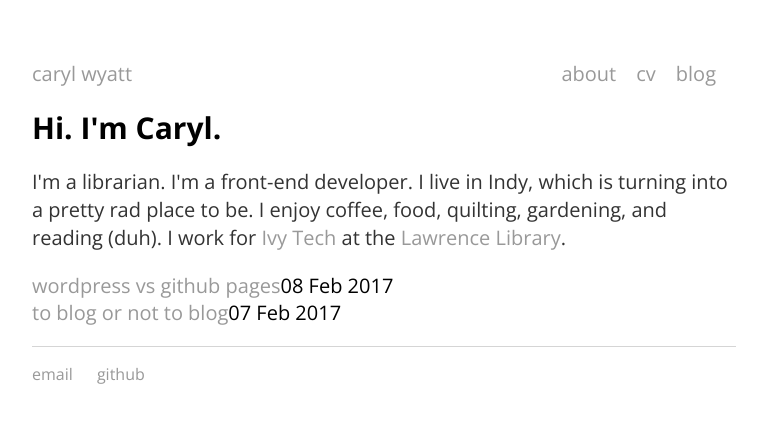
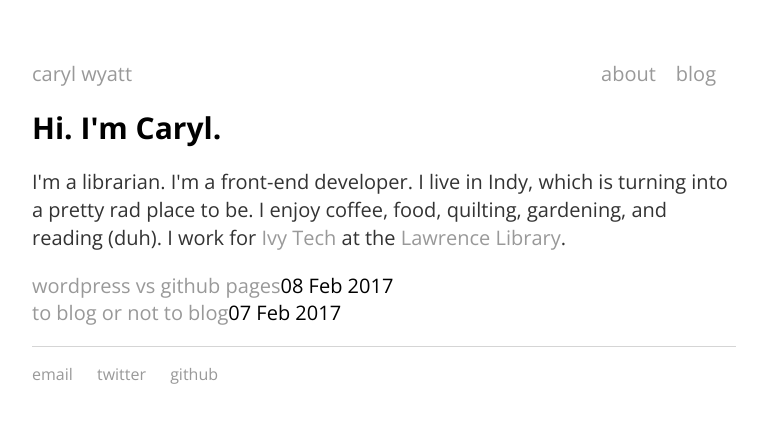
Before and after one commit to carylwyatt/carylwyatt.github.io, a Jekyll site: the page built from index.html, in a window 1280 px wide. Shown: the top 423 px of the page, without its empty margins (256-1014 px from the left). Built offline with Jekyll 4.4.1, drawn with Linux system fonts in a browser that asks for light colours.

Commit message:
Update default.html
removed link to cv, added twitter to footer

```diff
--- a/_layouts/default.html
+++ b/_layouts/default.html
@@ -9,7 +9,6 @@
     		<ul>
         		<li><a href="/">Caryl Wyatt</a></li>
 	        	<li><a href="/about">About</a></li>
-        		<li><a href="/cv">CV</a></li>
         		<li><a href="/blog">Blog</a></li>
     		</ul>
 		</nav>
@@ -23,6 +22,7 @@
 		<footer>
     		<ul>
         		<li><a href="mailto:caryl.e.wyatt@gmail.com">email</a></li>
+			<li><a href="https://twitter.com/carylwyatt">twitter</a></li>
         		<li><a href="https://github.com/carylwyatt">github</a></li>
 			</ul>
 		</footer>
```
